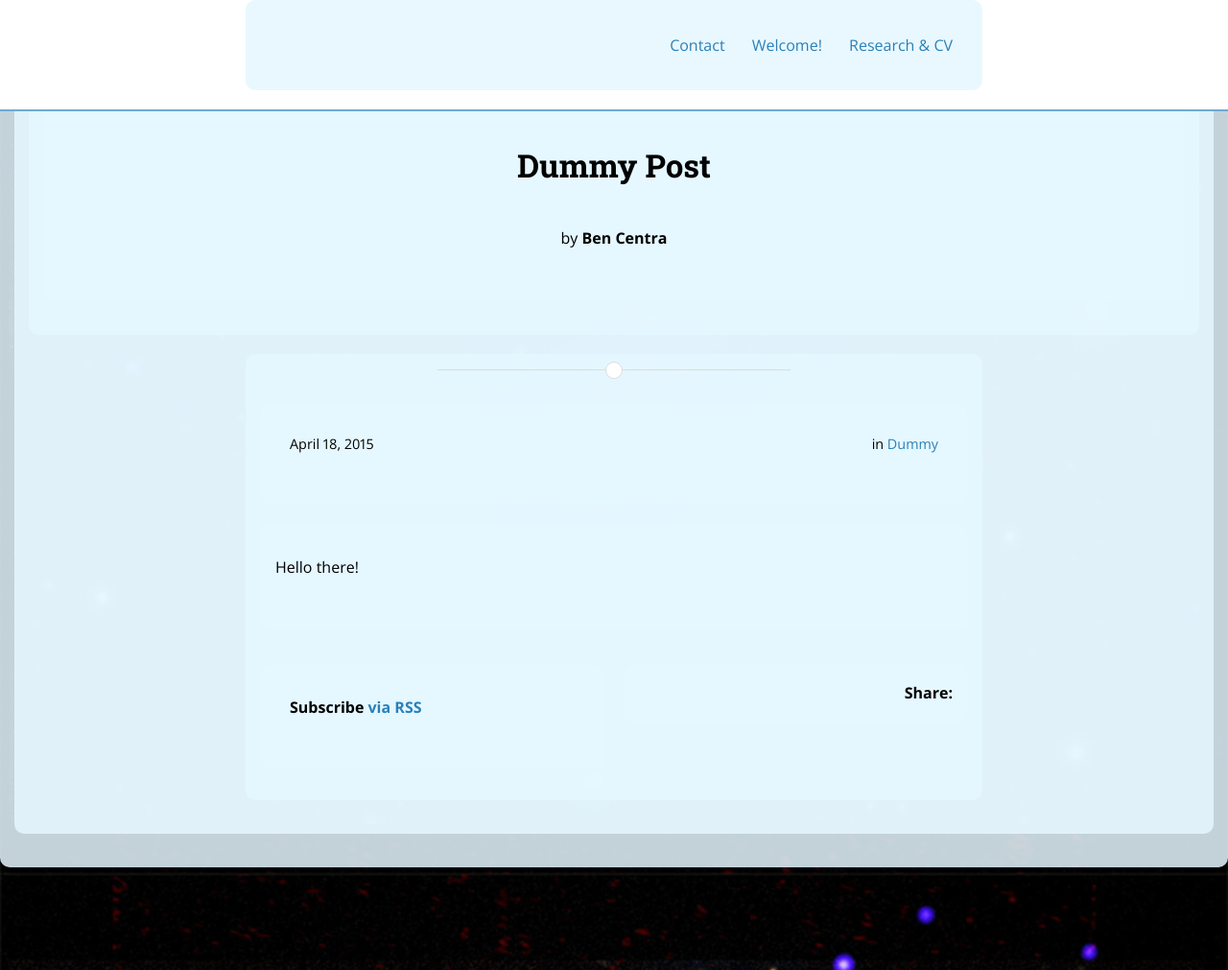
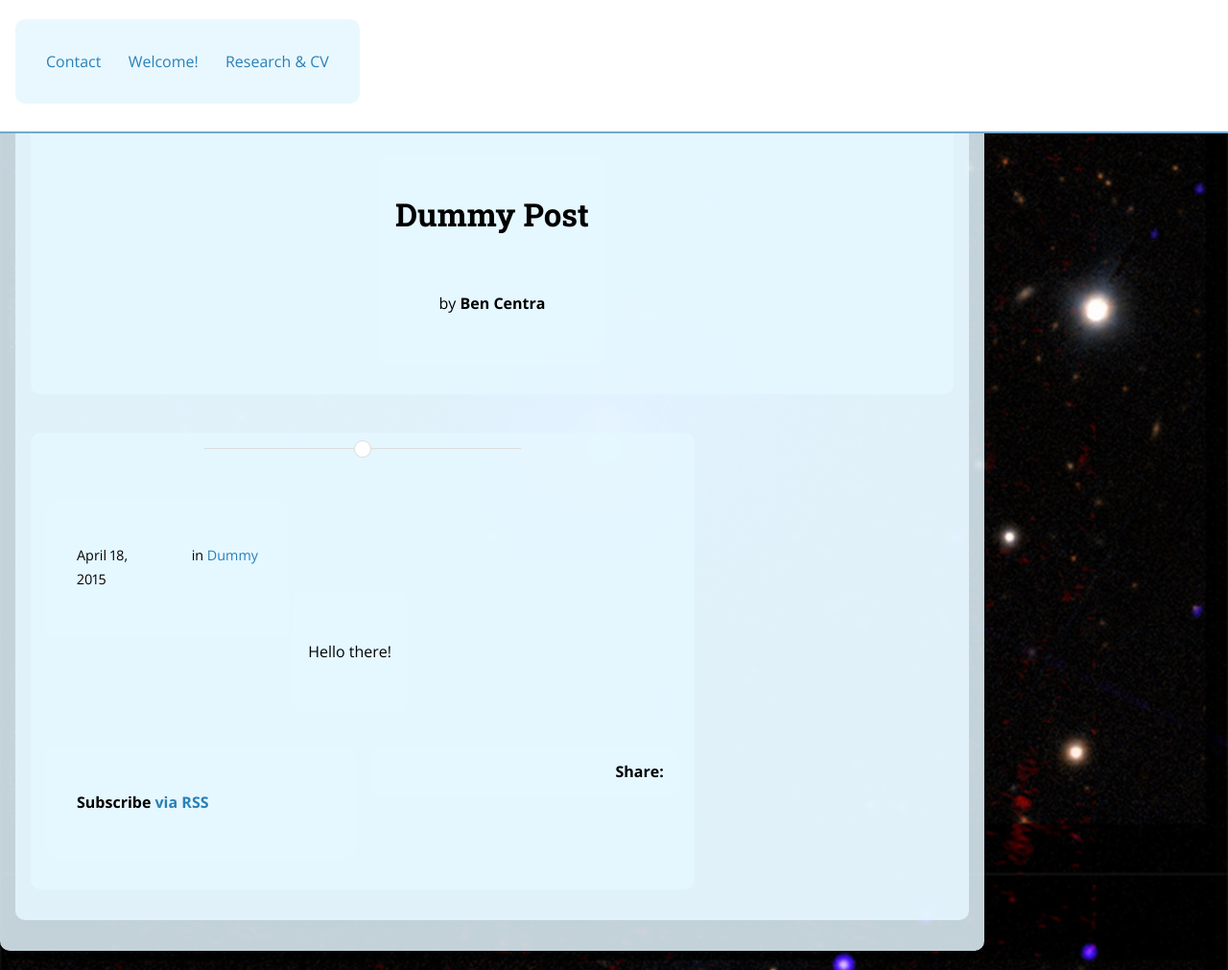
Before and after one commit to jsiskreynes-astro/jsiskreynes-astro.github.io, a Jekyll site: the page built from _posts/2015-04-18-dummy.md, in a window 1280 px wide and 1011 px high. Shown: the whole window at 96% size. Built offline with Jekyll 4.4.1, drawn with Linux system fonts in a browser that asks for light colours; nearby versions of some CDN libraries.

Commit message:
Update main.scss

```diff
--- a/css/main.scss
+++ b/css/main.scss
@@ -23,9 +23,10 @@ body {
 /* Pale blue content boxes for readability */
 main, article, section, div, p {
   background: rgba(230, 247, 255, 0.85); /* translucent pale cyan */
-  padding: 15px;
+  padding: 12px 16px;
   border-radius: 10px;
-  margin-bottom: 20px;
-  color: black; /* ensures text stays readable */
+  margin: 20px auto;
+  display: inline-block; /* makes the box wrap tightly around text */
+  color: black; /* ensures readability */
 }
 ;
```
